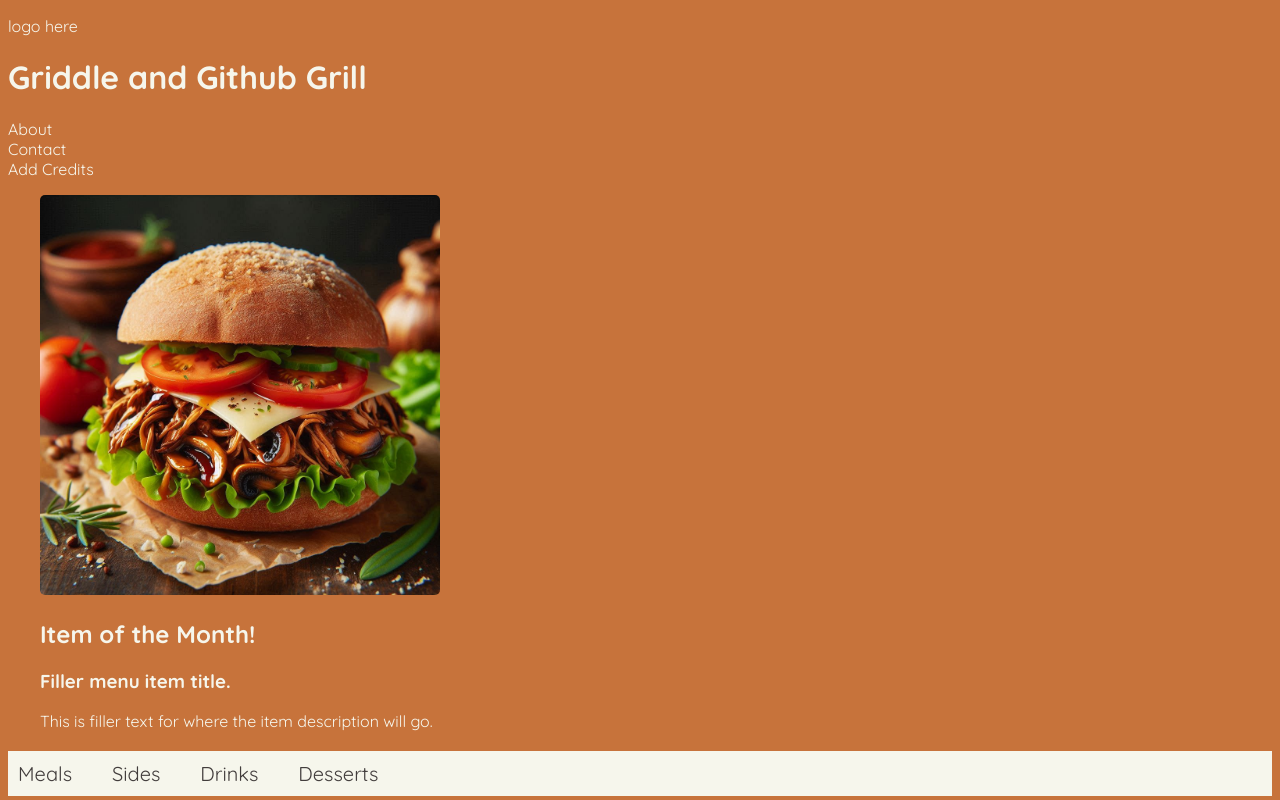
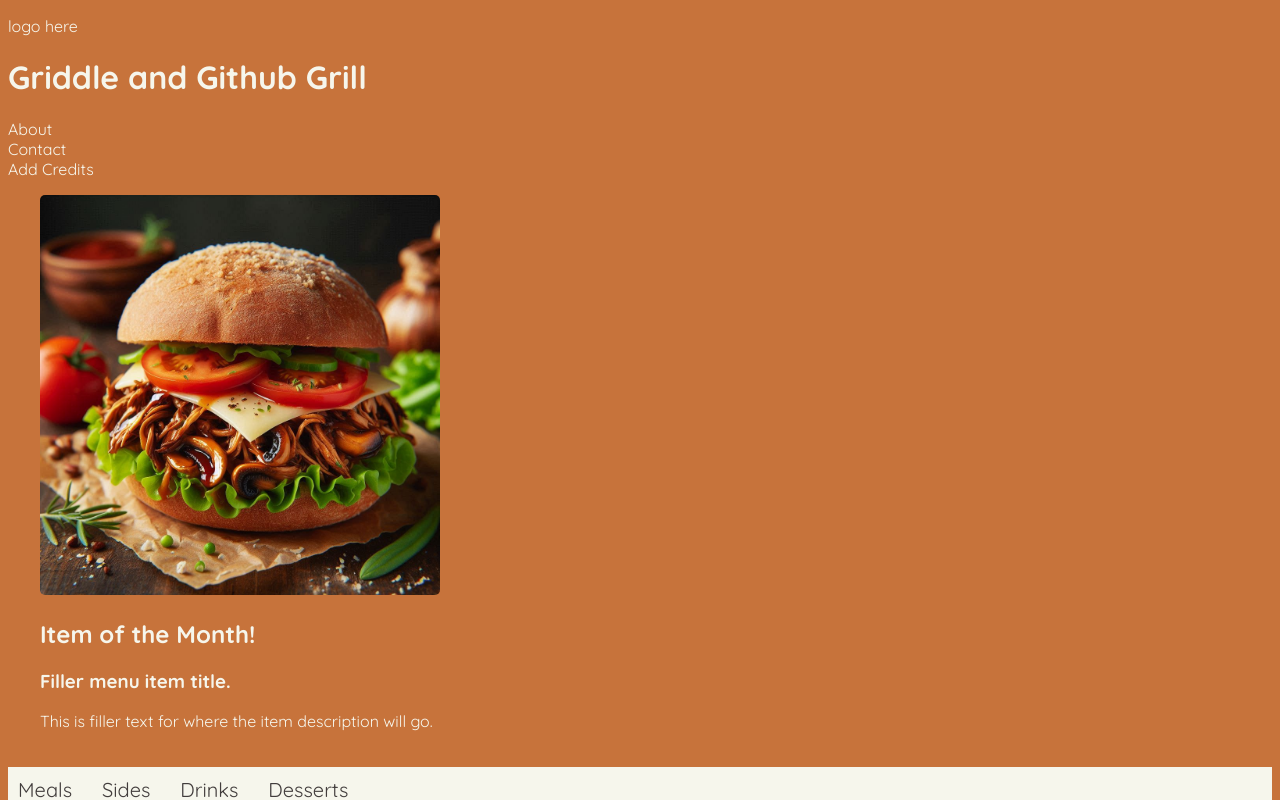
Before and after one commit to chingu-voyages/v50-tier1-team-03, a React (Vite) app: page / in a window 1280 px wide. Shown: the top 800 px of the page. Built offline with nearby package versions, Linux system fonts and the light colour scheme.

Commit message:
menu nav fix (1)

```diff
--- a/src/index.css
+++ b/src/index.css
@@ -37,6 +37,7 @@ section {
 
 .menu-nav-container {
   position: relative;
+  overflow: scroll;
 }
 
 .menu-links-list {
@@ -48,7 +49,7 @@ section {
 .menu-links-list {
   /* position: fixed; */
   display: flex;
-  gap: 2em;
+  gap: 1.5em;
   font-size: 1.25rem;
 }
 
```
